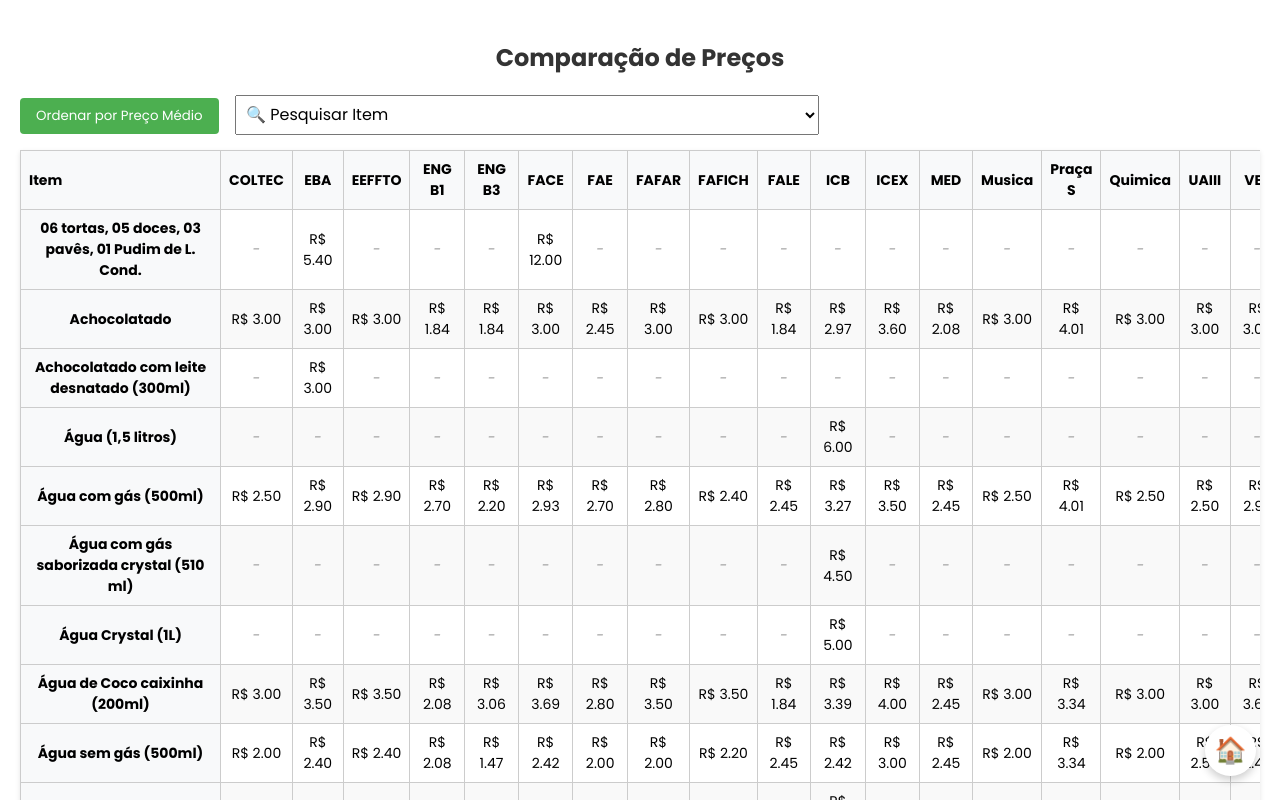
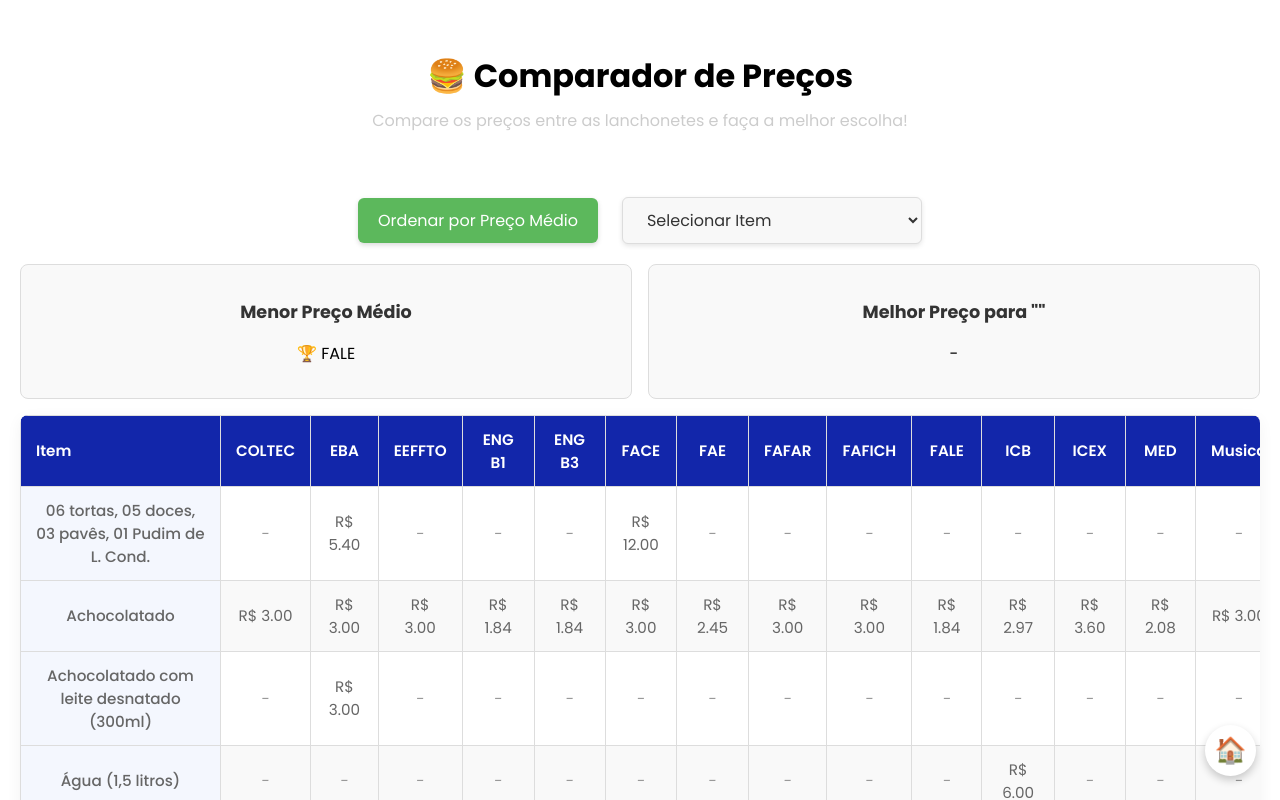
Before and after one commit to Lucas-Rezende/Onde-tem-na-UFMG, an Angular app: page /comparar-precos in a window 1280 px wide. Shown: the top 800 px of the page. Built offline with nearby package versions, Linux system fonts and the light colour scheme.

Commit message:
Novo layout da página de comparação e setando páginas para abrir no topo

```diff
--- a/src/app/app.component.ts
+++ b/src/app/app.component.ts
@@ -1,13 +1,25 @@
 import { Component } from '@angular/core';
+import { Router, NavigationEnd } from '@angular/router';
 import { RouterOutlet } from '@angular/router';
 import { FooterComponent } from './core/footer/footer.component';
+import { filter } from 'rxjs/operators';
 
 @Component({
   selector: 'app-root',
   imports: [RouterOutlet, FooterComponent],
   templateUrl: './app.component.html',
-  styleUrl: './app.component.css'
+  styleUrls: ['./app.component.css']
 })
 export class AppComponent {
   title = 'Onde-tem-na-UFMG';
+
+  constructor(private router: Router) {
+    this.router.events.pipe(
+      filter(event => event instanceof NavigationEnd)
+    ).subscribe(() => {
+      if (typeof window !== 'undefined') {
+        window.scrollTo(0, 0);
+      }
+    });
+  }
 }
--- a/src/app/modules/comparar-precos/comparar-precos.component.css
+++ b/src/app/modules/comparar-precos/comparar-precos.component.css
@@ -3,12 +3,185 @@
   margin: 0;
   background-color: #1226AA;
   height: 95vh;
+  color: #fff;
 }
 
-.comparacao-screen p {
-  padding: 0;
+.comparison-container {
+  padding: 20px;
+  margin: 0 auto;
+  max-width: 100%;
+  overflow-x: auto;
+  text-align: center;
+}
+
+.app-header {
+  text-align: center;
+  padding: 2rem 1rem;
+  color: #000;
+  border-radius: 0 0 16px 16px;
+  margin-bottom: 1rem;
+}
+
+.app-header h1 {
+  font-size: 2rem;
   margin: 0;
-  color: #ffffff;
+}
+
+.app-header p {
+  font-size: 1rem;
+  margin-top: 0.5rem;
+  color: #ccc;
+}
+
+h2 {
+  text-align: center;
+  margin-bottom: 20px;
+  color: #333;
+}
+
+.controls {
+  display: flex;
+  justify-content: center;
+  align-items: center;
+  margin-bottom: 20px;
+  flex-wrap: wrap;
+  gap: 1.5rem;
+}
+
+.sort-button,
+.item-selector {
+  padding: 10px 20px;
+  border: none;
+  border-radius: 6px;
+  font-size: 1rem;
+  cursor: pointer;
+  transition: background-color 0.3s ease, color 0.3s ease, box-shadow 0.3s ease;
+}
+
+.sort-button {
+  background-color: #5cb85c;
+  color: white;
+  box-shadow: 0 2px 5px rgba(0, 0, 0, 0.15);
+}
+
+.sort-button:hover {
+  background-color: #51a351;
+  box-shadow: 0 4px 7px rgba(0, 0, 0, 0.2);
+}
+
+.item-selector {
+  flex: 1 1 200px;
+  min-width: 150px;
+  max-width: 300px;
+  background-color: #f8f8f8;
+  color: #333;
+  border: 1px solid #ddd;
+  box-shadow: 0 2px 5px rgba(0, 0, 0, 0.1);
+  box-sizing: border-box;
+}
+
+.item-selector:focus {
+  outline: none;
+  border-color: #5cb85c;
+  box-shadow: 0 2px 5px rgba(0, 0, 0, 0.2);
+}
+
+.item-selector option {
+  padding: 8px;
+}
+
+.highlights {
+  display: flex;
+  flex-wrap: wrap;
+  gap: 1rem;
+  margin-top: 1rem;
+  padding-bottom: 2vh;
+}
+
+.highlight-card {
+  flex: 1 1 300px;
+  padding: 1rem;
+  border: 1px solid #ddd;
+  border-radius: 8px;
+  background-color: #f9f9f9;
+}
+
+.highlight-card h3 {
+  margin-bottom: 0.5rem;
+  font-size: 1.1rem;
+  color: #333;
+}
+
+.table-wrapper {
+  overflow-x: auto;
+  max-width: 100%;
+  box-shadow: 0 4px 15px rgba(0, 0, 0, 0.05);
+  border-radius: 8px;
+  background-color: #F4F7FE;
+}
+
+.price-comparison-table {
+  width: 100%;
+  border-collapse: collapse;
+  font-size: 1rem;
+  background-color: #fff;
+  border-radius: 8px;
+  overflow: hidden;
+}
+
+.price-comparison-table th,
+.price-comparison-table td {
+  padding: 12px 15px;
+  text-align: center;
+  border: 1px solid #ddd;
+  font-size: 0.95rem;
+}
+
+.price-comparison-table th {
+  background-color: #1226AA;
+  color: white;
+  font-weight: 600;
+}
+
+.item-header {
+  min-width: 200px;
+  text-align: left !important;
+  background-color: #1226AA;
+  color: white;
+}
+
+.item-name {
+  text-align: left;
+  font-weight: 500;
+  background-color: #F4F7FE;
+}
+
+.average-price {
+  font-weight: bold;
+  background-color: #F4F7FE;
+  color: #444;
+}
+
+.price-comparison-table tr:nth-child(even) {
+  background-color: #F9F9F9;
+}
+
+.price-comparison-table tr:hover {
+  background-color: #F1F3F6;
+}
+
+.price-comparison-table td {
+  color: #666;
+}
+
+.nao-disponivel {
+  color: #999;
+  font-style: italic;
+}
+
+.destacado {
+  background-color: #FFE066;
+  font-weight: bold;
 }
 
 .fab-home {
@@ -23,131 +196,12 @@
   border-radius: 50%;
   background-color: white;
   font-size: 1.6rem;
-  box-shadow: 0 4px 8px rgba(0,0,0,0.2);
+  box-shadow: 0 4px 8px rgba(0, 0, 0, 0.2);
   text-decoration: none;
   transition: box-shadow 0.2s;
   z-index: 1000;
 }
 
 .fab-home:hover {
-  box-shadow: 0 6px 12px rgba(0,0,0,0.3);
+  box-shadow: 0 6px 12px rgba(0, 0, 0, 0.3);
 }
-
-.comparison-container {
-  padding: 20px;
-  overflow-x: auto;
-}
-
-h2 {
-  text-align: center;
-  margin-bottom: 20px;
-  color: #333;
-}
-
-.table-wrapper {
-  overflow-x: auto;
-  max-width: 100%;
-  box-shadow: 0 2px 5px rgba(0,0,0,0.1);
-}
-
-.price-comparison-table {
-  width: 100%;
-  border-collapse: collapse;
-  font-size: 14px;
-}
-
-.price-comparison-table th,
-.price-comparison-table td {
-  padding: 12px 15px;
-  text-align: center;
-  border: 1px solid #ddd;
-}
-
-.price-comparison-table th {
-  background-color: #f8f9fa;
-  font-weight: bold;
-  position: sticky;
-  top: 0;
-}
-
-.item-header {
-  min-width: 200px;
-  text-align: left !important;
-  align-items: center;
-}
-
-.item-name {
-  text-align: left;
-  font-weight: 500;
-  background-color: #f8f9fa;
-}
-
-.nao-disponivel {
-  color: #999;
-  font-style: italic;
-}
-
-.price-comparison-table tr:nth-child(even) {
-  background-color: #f9f9f9;
-}
-
-.price-comparison-table tr:hover {
-  background-color: #f1f1f1;
-}
-
-.price-comparison-table {
-  width: 100%;
-  border-collapse: collapse;
-}
-
-.price-comparison-table th,
-.price-comparison-table td {
-  border: 1px solid #ccc;
-  padding: 8px;
-  text-align: center;
-}
-
-.item-header {
-  background-color: #f2f2f2;
-}
-
-.item-name {
-  text-align: left;
-  font-weight: bold;
-}
-
-.nao-disponivel {
-  color: #999;
-  font-style: italic;
-}
-
-.sort-button {
-  background-color: #4CAF50;
-  color: white;
-  padding: 8px 16px;
-  border: none;
-  border-radius: 4px;
-  cursor: pointer;
-  margin-bottom: 16px;
-  transition: background-color 0.3s;
-}
-
-.sort-button:hover {
-  background-color: #45a049;
-}
-
-.average-price {
-  font-weight: bold;
-  background-color: #f8f8f8;
-}
-
-.destacado {
-  background-color: gold;
-  font-weight: bold;
-}
-
-.item-selector {
-  margin-left: 1rem;
-  padding: 0.4rem;
-  font-size: 1rem;
-}
--- a/src/app/modules/comparar-precos/comparar-precos.component.html
+++ b/src/app/modules/comparar-precos/comparar-precos.component.html
@@ -1,24 +1,53 @@
 <div class="comparison-container">
-  <h2>Comparação de Preços</h2>
+  <header class="app-header">
+    <h1>🍔 Comparador de Preços</h1>
+    <p>Compare os preços entre as lanchonetes e faça a melhor escolha!</p>
+  </header>
 
   <div class="controls">
     <button (click)="toggleModoVisualizacao()" class="sort-button">
-      {{ modoVisualizacao === 'alfabetica' ? 'Ordenar por Preço Médio' : 'Ordenar Alfabeticamente' }}
+      {{
+        modoVisualizacao === "alfabetica"
+          ? "Ordenar por Preço Médio"
+          : "Ordenar Alfabeticamente"
+      }}
     </button>
 
     <select (change)="destacarItem($event)" class="item-selector">
-      <option value="">🔍 Pesquisar Item</option>
-      <option *ngFor="let item of itens" [value]="item.Item">{{ item.Item }}</option>
+      <option value="">Selecionar Item</option>
+      <option *ngFor="let item of itens" [value]="item.Item">
+        {{ item.Item }}
+      </option>
     </select>
   </div>
+
+  <div class="highlights" *ngIf="itens.length && lanchonetes.length">
+    <div class="highlight-card">
+      <h3>Menor Preço Médio</h3>
+      <p *ngIf="lanchoneteMenorMedia; else semMedia">
+        🏆 {{ lanchoneteMenorMedia }}
+      </p>
+      <ng-template #semMedia><p>-</p></ng-template>
+    </div>
+
+    <div class="highlight-card">
+      <h3>Melhor Preço para "{{ itemSelecionado }}"</h3>
+      <p *ngIf="lanchoneteComMenorPreco && menorPreco; else semSelecionado">
+        💰 {{ lanchoneteComMenorPreco }} | R$ {{ menorPreco }}
+      </p>
+      <ng-template #semSelecionado><p>-</p></ng-template>
+    </div>
+
 
   <div class="table-wrapper">
     <table class="price-comparison-table">
       <thead>
         <tr>
           <th class="item-header">Item</th>
-          <th *ngFor="let lanchonete of lanchonetes"
-              [class.destacado]="isLanchonete(lanchonete.Nome)">
+          <th
+            *ngFor="let lanchonete of lanchonetes"
+            [class.destacado]="isLanchonete(lanchonete.Nome)"
+          >
             {{ lanchonete.Nome }}
           </th>
           <th *ngIf="modoVisualizacao === 'precoMedio'">Preço Médio</th>
@@ -27,7 +56,10 @@
       <tbody>
         <tr *ngFor="let item of itens">
           <td class="item-name">{{ item.Item }}</td>
-          <td *ngFor="let lanchonete of lanchonetes"[class.destacado]="isMenorPreco(item, lanchonete.Nome)">
+          <td
+            *ngFor="let lanchonete of lanchonetes"
+            [class.destacado]="isMenorPreco(item, lanchonete.Nome)"
+          >
             <ng-container *ngIf="getPreco(item, lanchonete.Nome); else vazio">
               R$ {{ getPreco(item, lanchonete.Nome) }}
             </ng-container>
--- a/src/app/modules/comparar-precos/comparar-precos.component.ts
+++ b/src/app/modules/comparar-precos/comparar-precos.component.ts
@@ -3,29 +3,32 @@ import dataprecos from '../../../assets/dados/Tabela_com_precos.json';
 import datalanchonetes from '../../../assets/datalanchonetes.json';
 import { CommonModule } from '@angular/common';
 
-
 @Component({
   selector: 'app-comparar-precos',
   imports: [CommonModule],
   templateUrl: './comparar-precos.component.html',
-  styleUrl: './comparar-precos.component.css',
-  standalone: true
+  styleUrls: ['./comparar-precos.component.css'],
+  standalone: true,
 })
 export class CompararPrecosComponent {
+  itens: any[] = dataprecos;
+  lanchonetes: any[] = datalanchonetes.lanchonetes;
+  modoVisualizacao: 'alfabetica' | 'precoMedio' = 'alfabetica';
 
-  itens : any [] = dataprecos;
-  lanchonetes : any [] = datalanchonetes.lanchonetes;
-  modoVisualizacao: 'alfabetica' | 'precoMedio' = 'alfabetica';
+  lanchoneteMenorMedia: string | null = null;
 
   itemSelecionado: string = '';
   lanchoneteComMenorPreco: string | null = null;
+  menorPreco: number | null = null;
 
   ngOnInit() {
     this.ordenarItens();
+    this.calcularLanchoneteComMenorMedia();
   }
 
   toggleModoVisualizacao() {
-    this.modoVisualizacao = this.modoVisualizacao === 'alfabetica' ? 'precoMedio' : 'alfabetica';
+    this.modoVisualizacao =
+      this.modoVisualizacao === 'alfabetica' ? 'precoMedio' : 'alfabetica';
     this.ordenarItens();
   }
 
@@ -33,15 +36,17 @@ export class CompararPrecosComponent {
     if (this.modoVisualizacao === 'alfabetica') {
       this.itens.sort((a, b) => a.Item.localeCompare(b.Item));
     } else {
-      this.itens.sort((a, b) => this.calcularPrecoMedio(a) - this.calcularPrecoMedio(b));
+      this.itens.sort(
+        (a, b) => this.calcularPrecoMedio(a) - this.calcularPrecoMedio(b)
+      );
     }
   }
 
   calcularPrecoMedio(item: any): number {
     const precos = this.lanchonetes
-      .map(l => item[l.Nome])
-      .filter(preco => preco && preco !== '-')
-      .map(preco => parseFloat(preco));
+      .map((l) => item[l.Nome])
+      .filter((preco) => preco && preco !== '-')
+      .map((preco) => parseFloat(preco));
 
     if (precos.length === 0) return Infinity;
     return precos.reduce((sum, preco) => sum + preco, 0) / precos.length;
@@ -58,10 +63,11 @@ export class CompararPrecosComponent {
     const selectedValue = target.value;
 
     this.itemSelecionado = selectedValue;
-    const item = this.itens.find(i => i.Item === selectedValue);
+    const item = this.itens.find((i) => i.Item === selectedValue);
 
     if (!item) {
       this.lanchoneteComMenorPreco = null;
+      this.menorPreco = null;
       return;
     }
 
@@ -80,20 +86,48 @@ export class CompararPrecosComponent {
     }
 
     this.lanchoneteComMenorPreco = lanchonete;
-
-
-
+    this.menorPreco = menorPreco === Infinity ? null : menorPreco;
   }
 
   isMenorPreco(item: any, lanchonete: string): boolean {
-    return item.Item === this.itemSelecionado && lanchonete === this.lanchoneteComMenorPreco;
+    return (
+      item.Item === this.itemSelecionado &&
+      lanchonete === this.lanchoneteComMenorPreco
+    );
   }
 
   isLanchonete(lanchonete: string): boolean {
-
-
-
     return lanchonete === this.lanchoneteComMenorPreco;
   }
 
+  calcularLanchoneteComMenorMedia() {
+    const medias: { [nome: string]: number[] } = {};
+
+    for (let item of this.itens) {
+      for (let l of this.lanchonetes) {
+        const precoStr = item[l.Nome];
+        if (precoStr && precoStr !== '-') {
+          const preco = parseFloat(precoStr);
+          if (!medias[l.Nome]) {
+            medias[l.Nome] = [];
+          }
+          medias[l.Nome].push(preco);
+        }
+      }
+    }
+
+    let menorMedia = Infinity;
+    let nomeLanchonete: string | null = null;
+
+    for (let nome in medias) {
+      const media =
+        medias[nome].reduce((a, b) => a + b, 0) / medias[nome].length;
+      if (media < menorMedia) {
+        menorMedia = media;
+        nomeLanchonete = nome;
+      }
+    }
+
+    this.lanchoneteMenorMedia = nomeLanchonete;
+  }
 }
```
